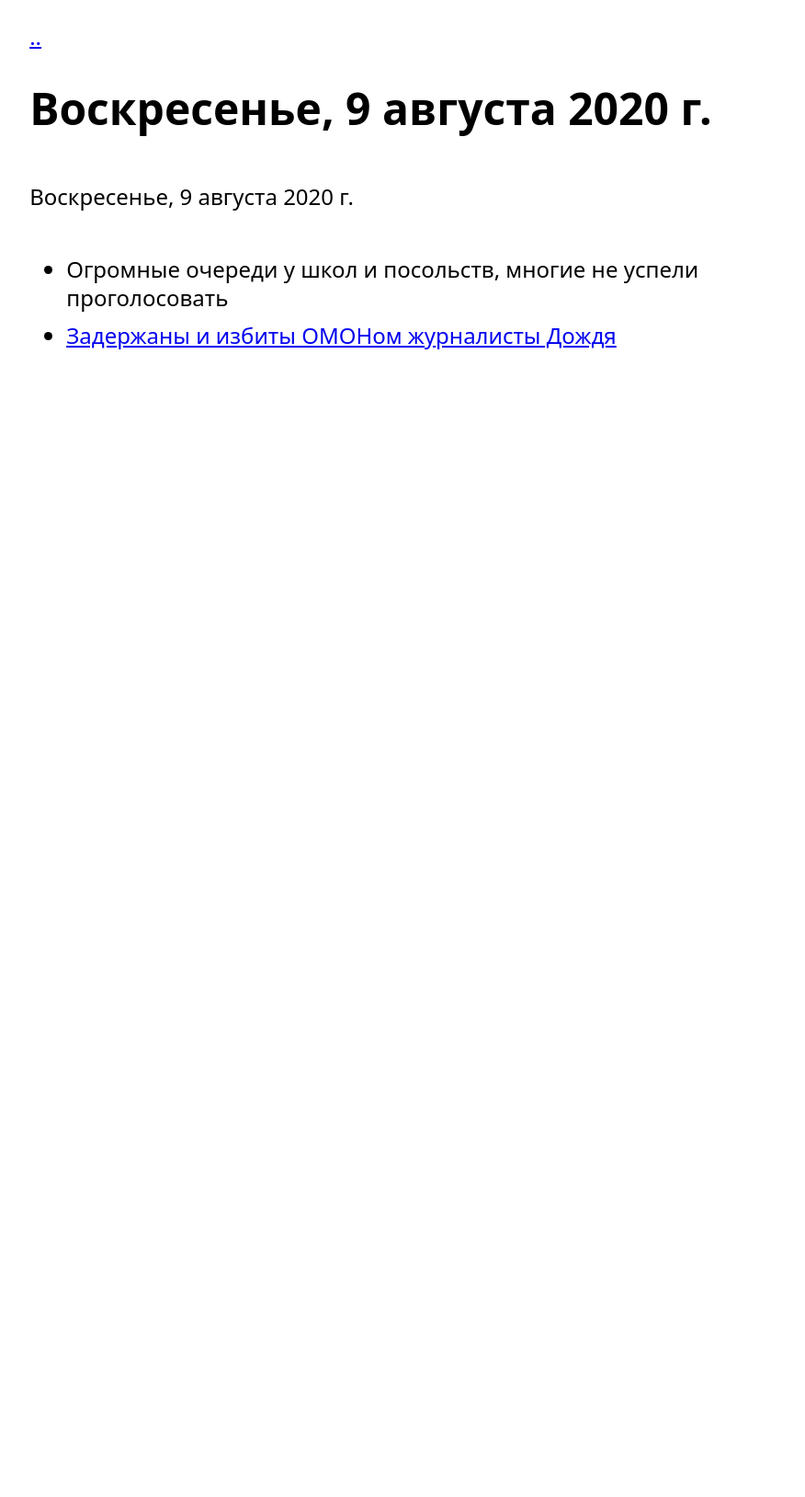
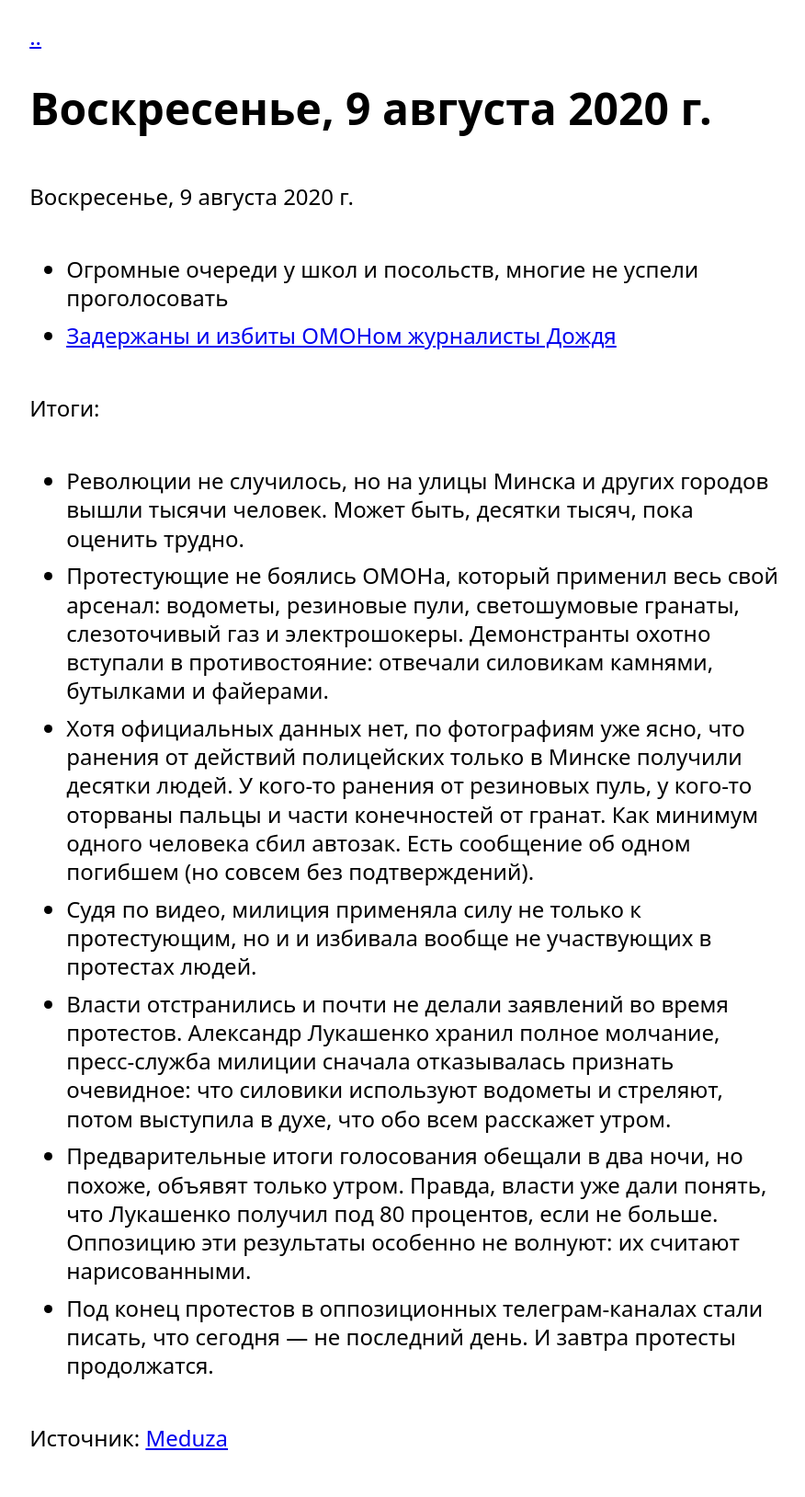
Before and after one commit to free-belarus/info, a Jekyll site: the page built from _posts/Timeline/2020-08-09-news-Sunday-2020-08-09.md, in a window 1280 px wide. Shown: the whole page at 92% size, without its empty margins (196-1072 px from the left). Built offline with Jekyll 4.4.1, drawn with Linux system fonts in a browser that asks for light colours; before the commit the page ends 900 px from its top, so only the background shows below that.

Commit message:
Add The Election Day to Timeline

```diff
--- a/_posts/Timeline/2020-08-09-news-Sunday-2020-08-09.md
+++ b/_posts/Timeline/2020-08-09-news-Sunday-2020-08-09.md
@@ -7,3 +7,15 @@ title: "Воскресенье, 9 августа 2020 г."
 
 - Огромные очереди у школ и посольств, многие не успели проголосовать
 - [Задержаны и избиты ОМОНом журналисты Дождя](https://meduza.io/news/2020/08/09/v-minske-zaderzhali-dvuh-zhurnalistov-i-operatora-dozhdya)
+
+Итоги:
+
+- Революции не случилось, но на улицы Минска и других городов вышли тысячи человек. Может быть, десятки тысяч, пока оценить трудно.
+- Протестующие не боялись ОМОНа, который применил весь свой арсенал: водометы, резиновые пули, светошумовые гранаты, слезоточивый газ и электрошокеры. Демонстранты охотно вступали в противостояние: отвечали силовикам камнями, бутылками и файерами.
+- Хотя официальных данных нет, по фотографиям уже ясно, что ранения от действий полицейских только в Минске получили десятки людей. У кого-то ранения от резиновых пуль, у кого-то оторваны пальцы и части конечностей от гранат. Как минимум одного человека сбил автозак. Есть сообщение об одном погибшем (но совсем без подтверждений).
+- Судя по видео, милиция применяла силу не только к протестующим, но и и избивала вообще не участвующих в протестах людей.
+- Власти отстранились и почти не делали заявлений во время протестов. Александр Лукашенко хранил полное молчание, пресс-служба милиции сначала отказывалась признать очевидное: что силовики используют водометы и стреляют, потом выступила в духе, что обо всем расскажет утром.
+- Предварительные итоги голосования обещали в два ночи, но похоже, объявят только утром. Правда, власти уже дали понять, что Лукашенко получил под 80 процентов, если не больше. Оппозицию эти результаты особенно не волнуют: их считают нарисованными.
+- Под конец протестов в оппозиционных телеграм-каналах стали писать, что сегодня — не последний день. И завтра протесты продолжатся.
+
+Источник: [Meduza](http://mdza.io/hxNFawlzOBk)
```
